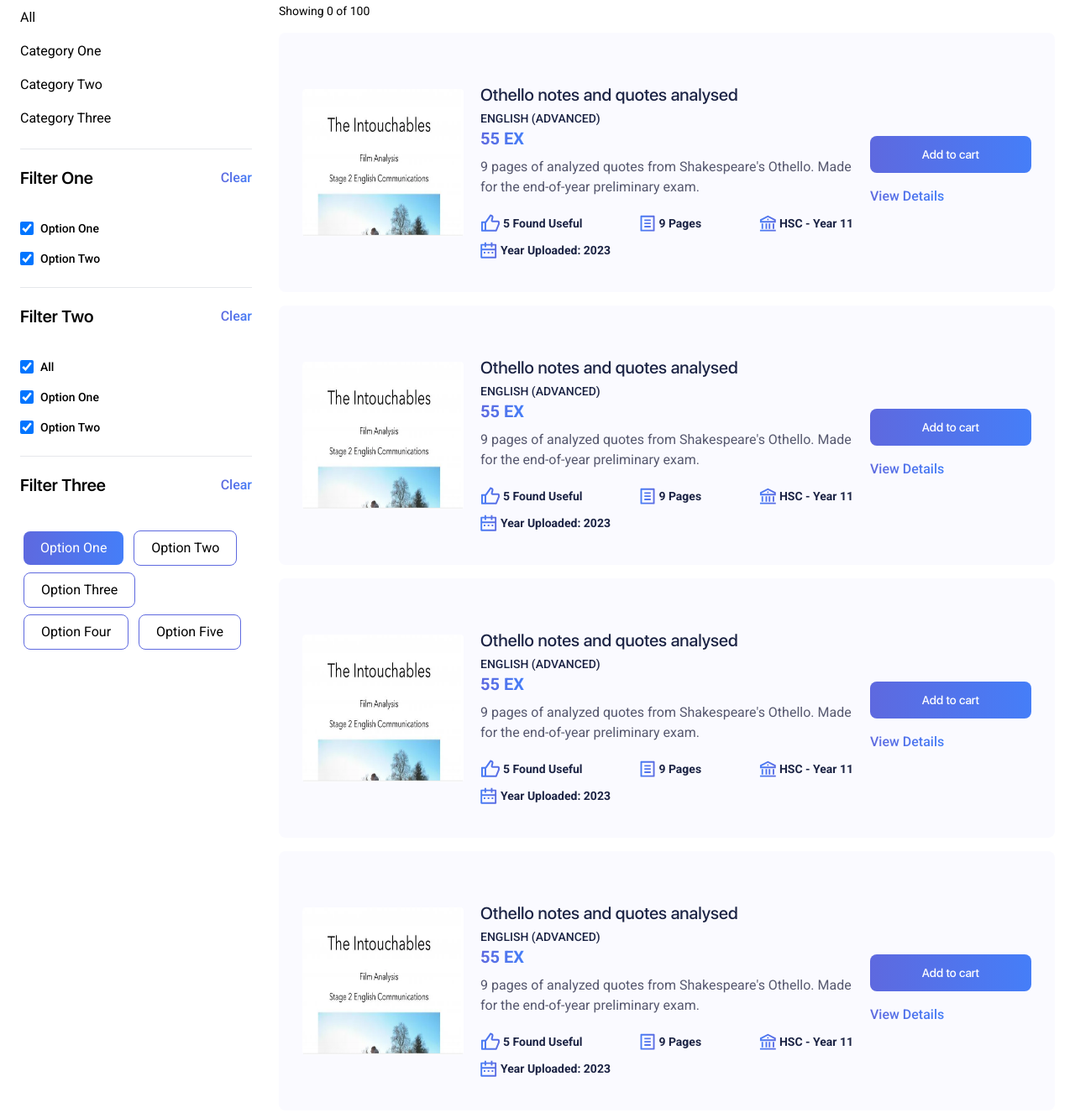
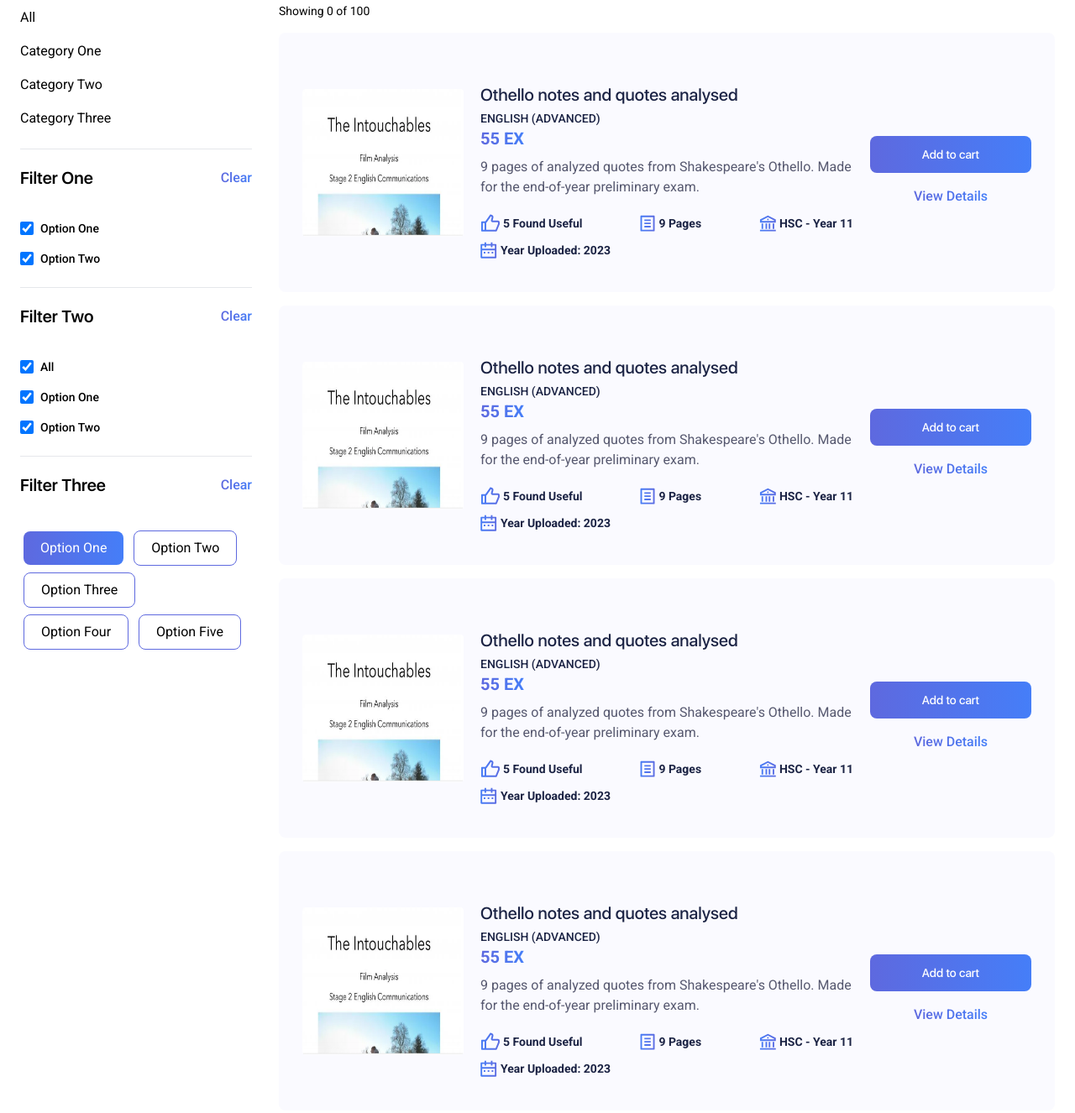
Before and after one commit to abduvalidev/just-brand, a website: page public/page-3.html in a window 1280 px wide. Shown: the part 958-2284 px from the top of the page at 84% size. Drawn offline with nearby package versions, Linux system fonts and the light colour scheme.

Commit message:
finished

```diff
--- a/public/page-3.html
+++ b/public/page-3.html
@@ -369,7 +369,8 @@
           <div class="space-y-4 mt-4">
             <p class="text-black text-sm">Showing 0 of 100</p>
             <h4 class="block lg:hidden font-semibold text-[2rem] mt-4">All Documents</h4>
-            <div class="bg-brand-gray-50 md:flex items-center justify-between gap-5 rounded-lg py-6 md:py-10 px-4 md:px-7">
+            <div
+              class="bg-brand-gray-50 md:flex items-center justify-between gap-5 rounded-lg py-6 md:py-10 px-4 md:px-7">
               <img class="w-full sm:w-48 h-44 mx-auto md:mx-0" src="./img/intouchable.png" alt="">
               <div>
                 <div class="text-brand-dark-500 mt-5 space-y-1">
@@ -454,7 +455,7 @@
                   </div>
                 </div>
               </div>
-              <div class="flex flex-col gap-4">
+              <div class="flex flex-col items-center gap-4">
                 <button type="button" class="common-btn w-full sm:w-48 h-max text-sm px-5 py-3 mt-5">Add to
                   cart</button>
                 <button
@@ -548,7 +549,7 @@
                   </div>
                 </div>
               </div>
-              <div class="flex flex-col gap-4">
+              <div class="flex flex-col items-center gap-4">
                 <button type="button" class="common-btn w-full sm:w-48 h-max text-sm px-5 py-3 mt-5">Add to
                   cart</button>
                 <button
@@ -642,7 +643,7 @@
                   </div>
                 </div>
               </div>
-              <div class="flex flex-col gap-4">
+              <div class="flex flex-col items-center gap-4">
                 <button type="button" class="common-btn w-full sm:w-48 h-max text-sm px-5 py-3 mt-5">Add to
                   cart</button>
                 <button
@@ -736,7 +737,7 @@
                   </div>
                 </div>
               </div>
-              <div class="flex flex-col gap-4">
+              <div class="flex flex-col items-center gap-4">
                 <button type="button" class="common-btn w-full sm:w-48 h-max text-sm px-5 py-3 mt-5">Add to
                   cart</button>
                 <button
```
